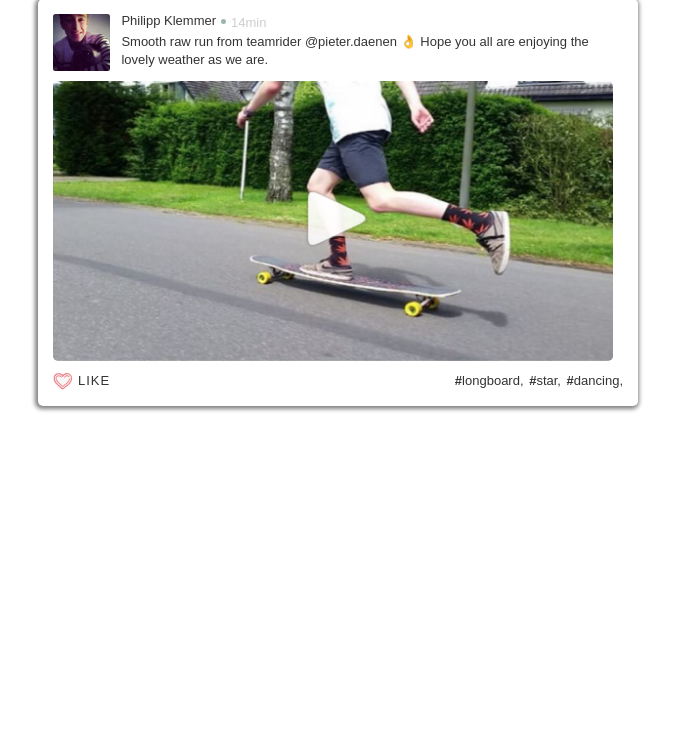
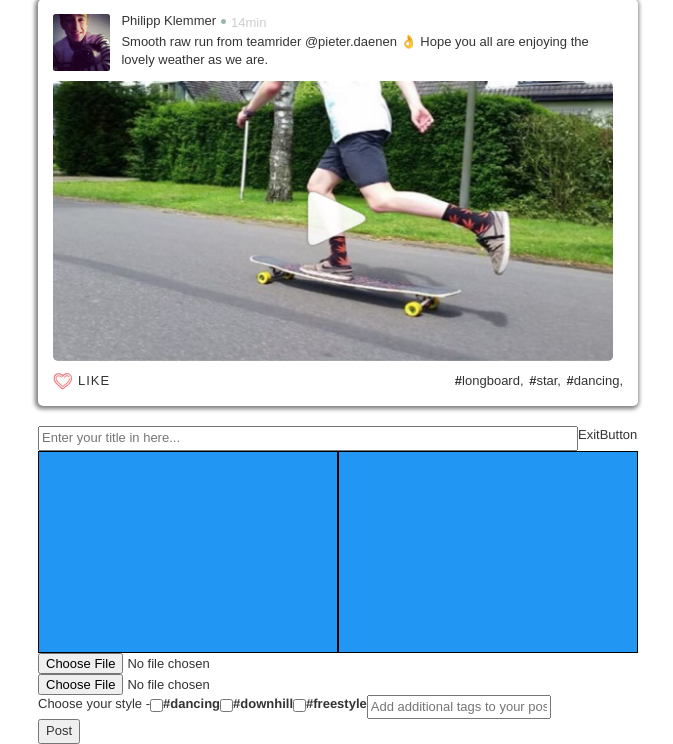
Before and after one commit to philippklemmer/boardcrew, a PHP site: page /timeline in a window 1280 px wide. Shown: the part 488-1232 px from the top of the page, without its empty margins (302-975 px from the left). Before the commit the page ends 900 px from the top, so only its background shows below. Run offline with PHP 8.4, Linux system fonts and the light colour scheme; some libraries are stand-ins or nearby versions.

Commit message:
adding TODOS for the future because im sitting here at the airport at dubai and waiting for 14 hours allready, i lost my motivation to to serious comments... adding todos for the timeline javascript animation in main.js , adding style  for the timeline too to get things done

```diff
--- a/final/public/js/main.js
+++ b/final/public/js/main.js
@@ -88,6 +88,7 @@ Filter -> filterSlide down and up
 Search -> searchSlidedown and up
 Logo -> SlideUp to Top
 AddButton -> open Userinterface to add a new post
+    -> animate the decisision between img and video url
 LoadingBar -> Animate the loadingbar from left to right, adjusted to the loadingstatus
 */
 //---------TIMELINE  END-------------------------------------------------------------------------------------------
--- a/final/public/scss/_extends.scss
+++ b/final/public/scss/_extends.scss
@@ -0,0 +1,3 @@
+//Doing extends for the style to get DRY code
+
+//doing an extend for the PostContainer if the User is logged in
--- a/final/public/scss/partials/pages/timeline/_timelineView.scss
+++ b/final/public/scss/partials/pages/timeline/_timelineView.scss
@@ -237,7 +237,43 @@
     }
     //TODO CREATE AND STYLIES ADDBTN, -CONTAINER AND LOADINGBAR
     .addPostContainer{
+        display: block;
+        position: relative;
+        form{
+            overflow: hidden;
+            input{
+                display: block;
+                &#postTitle{
+                    float: left;
+                    width: 90%;
+                }
+            }
+            span{
+                float: left;
+                display: inline-block;
+                width: 10%;
+            }
+            .postChooseContainer{
+                div{
+                    float: left;
+                    width: 50%;
+                    padding: 100px 0;
+                    background-color: $lightBlue;
+                    border: 1px solid black;
+                    &#chooseImg{
 
+                    }
+                    &#chooseVideoUrl{
+
+                    }
+                }
+            }
+            .postChooseMainTags{
+                p, input, label{
+                    float: left;
+                }
+            }
+        }
     }
     .addPostBtn{
 
--- a/final/views/timeline/index.php
+++ b/final/views/timeline/index.php
@@ -120,9 +120,34 @@
 <!--TODO adding POSTCONTAINER, -BTN AND LOADINGBAR-->
     <!--Add another Post-->
     <div class="addPostContainer">
+        <form class="" action="index.html" method="post">
+            <input id="postTitle" type="text" name="postTitle" value="" placeholder="Enter your title in here...">
+            <span id="postExitBtn">ExitButton</span>
+            <!-- Choose between Img and Video Url , TODO build js animations -->
+            <div class="postChooseContainer">
+                <div id="chooseImg"></div>
+                <div id="chooseVideoUrl"></div>
+                <!-- Choose between Img and Video Url, display none  -->
+                <input type="file" name="name" value="">
+                <input type="file" name="name" value="">
+                <!--selecting the drivingstyle-->
+            </div>
+            <div class="postChooseMainTags">
+                <p>Choose your style - </p>
+                <input type="checkbox" name="dancingStyle" value="">
+                <label for="dancingStyle">#dancing</label>
+                <input type="checkbox" name="downhillStyle" value="">
+                <label for="downhillStyle">#downhill</label>
+                <input type="checkbox" name="freestyleStyle" value="">
+                <label for="freestyleStyle">#freestyle</label>
+            </div>
 
+            <input type="text" name="addAdditionalTags" value="" placeholder="Add additional tags to your post...">
+            <input type="submit" name="name" value="Post">
+        </form>
     </div>
+    <!--Btn to add another Post for your profile-->
     <div class="addPostBtn"></div>
-    <!--LoadingBar trought the screen-->
+    <!--LoadingBar trought the screen TODO -> adding js for the animation-->
     <div class="loadingBar"></div>
 </div>
```
Also changed, not shown: final/public/css/main.css, 1 other file.
